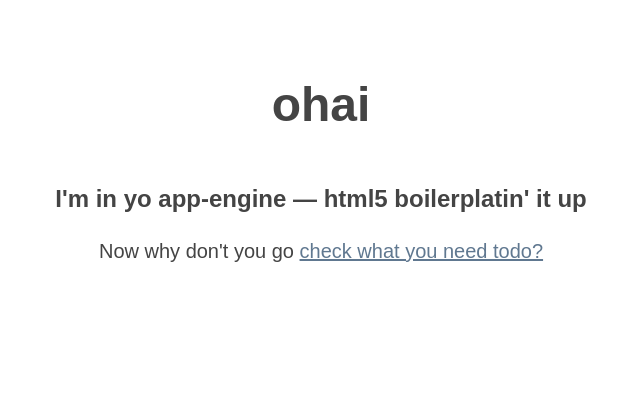
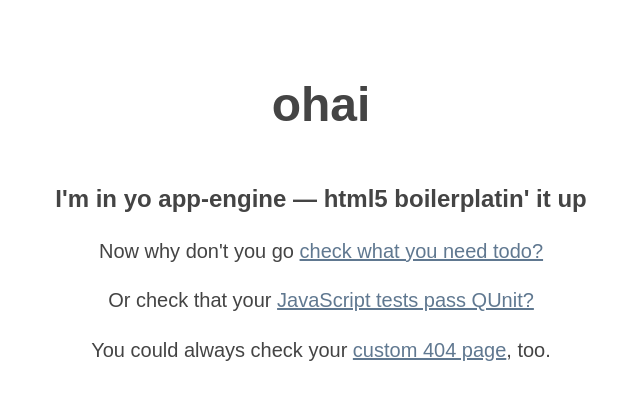
Before and after one commit to zachwill/flask-engine, a Flask app: page / in a window 1280 px wide. Shown: the top 400 px of the page, without its empty margins (319-959 px from the left). Run offline with Flask 2, Linux system fonts and the light colour scheme; some libraries are stand-ins or nearby versions.

Commit message:
Added links to QUnit and 404 page.

```diff
--- a/templates/index.html
+++ b/templates/index.html
@@ -25,4 +25,6 @@
 <h1>ohai</h1>
 <p><strong>I'm in yo app-engine &mdash; html5 boilerplatin' it up</strong></p>
 <p>Now why don't you go <a href="/todo/">check what you need todo?</a></p>
+<p>Or check that your <a href="/qunit/">JavaScript tests pass QUnit?</a></p>
+<p>You could always check your <a href="/asdf">custom 404 page</a>, too.</p>
 {% endblock %}
```
